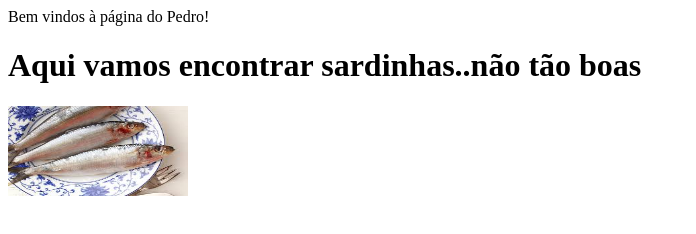
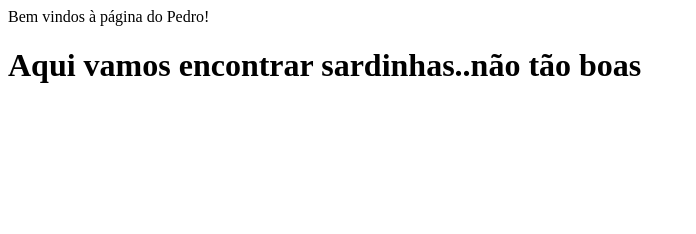
Before and after one commit to pserr10/pserr10.github.io, a plain HTML site: page index.html in a window 1280 px wide. Shown: the whole page, without its empty margins (0-696 px from the left). Drawn offline with Linux system fonts and the light colour scheme; files whose address does not match are found by name.

Commit message:
Update index.html

```diff
--- a/index.html
+++ b/index.html
@@ -11,7 +11,8 @@
     <body>
 
         <h1>Aqui vamos encontrar sardinhas..não tão boas</h1>
-        <img src="C:\Users\gonca_c948kjd\Desktop\webDevopUniv\peixePodre.jpg" width=180 height=90>
+
+
 
     </body>
 </html>
```
